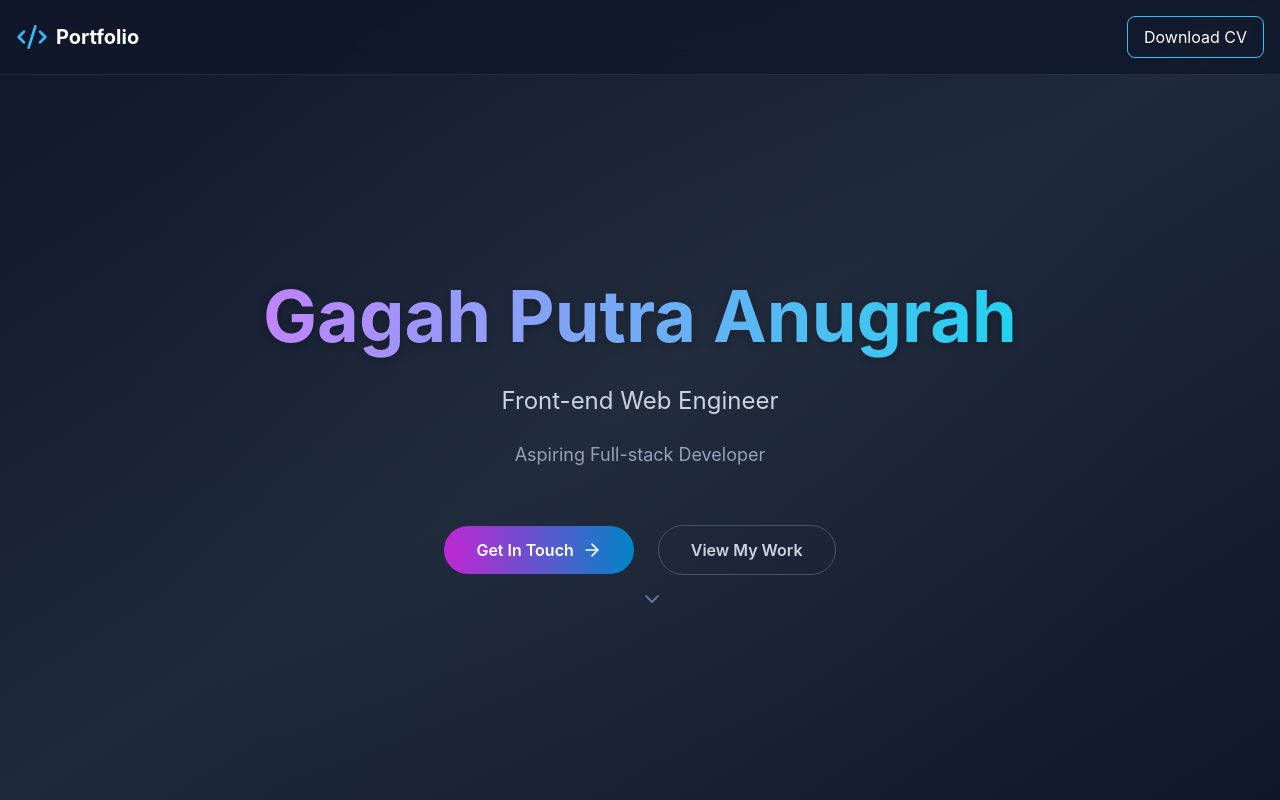
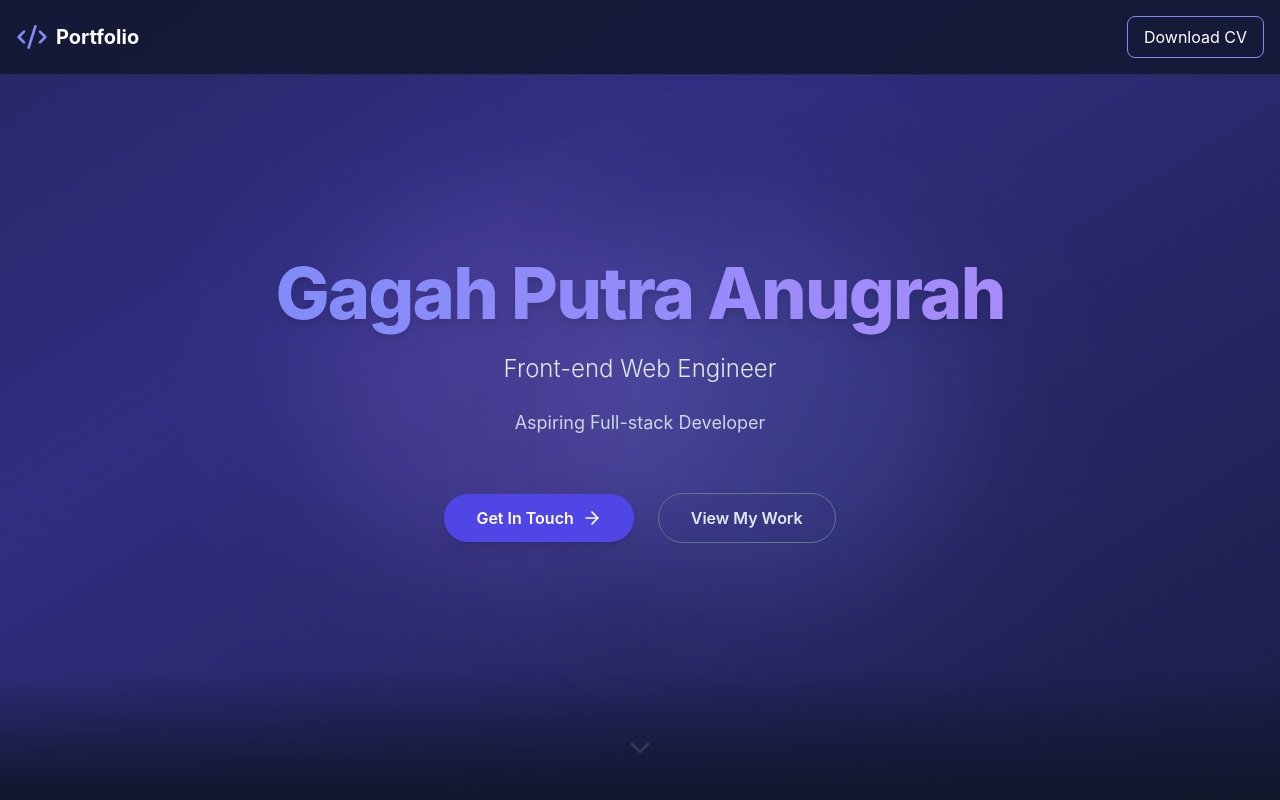
Before and after one commit to agaaaptr/developer-portfolio, a Next.js app: page / in a window 1280 px wide. Shown: the top 800 px of the page. Built offline with nearby package versions, Linux system fonts and the light colour scheme.

Commit message:
feat: enhance layout with background manager, improve contact section, and update styles

```diff
--- a/src/app/globals.css
+++ b/src/app/globals.css
@@ -8,8 +8,12 @@
   }
 
   body {
-    @apply bg-secondary-900 text-white;
+    @apply bg-secondary-900 text-white transition-colors duration-500;
   }
+}
+
+.section-bg-enter {
+  @apply bg-secondary-800;
 }
 
 /* Custom scrollbar */
--- a/src/app/layout.tsx
+++ b/src/app/layout.tsx
@@ -1,10 +1,12 @@
 import './globals.css';
 import { ScrollToTopButton } from '@/components/ui/ScrollToTopButton';
+import { BackgroundManager } from '@/components/layout/BackgroundManager';
 
 export default function RootLayout({ children }: { children: React.ReactNode }) {
   return (
     <html lang="en">
       <body>
+        <BackgroundManager />
         {children}
         <ScrollToTopButton />
       </body>
--- /dev/null
+++ b/src/components/layout/BackgroundManager.tsx
@@ -0,0 +1,28 @@
+"use client";
+
+import { useEffect } from 'react';
+
+export const BackgroundManager: React.FC = () => {
+  useEffect(() => {
+    const sections = document.querySelectorAll('section[id]');
+
+    const observer = new IntersectionObserver(
+      (entries) => {
+        entries.forEach(entry => {
+          if (entry.isIntersecting) {
+            document.body.classList.add('section-bg-enter');
+          } else {
+            document.body.classList.remove('section-bg-enter');
+          }
+        });
+      },
+      { threshold: 0.1 } // Adjust threshold as needed
+    );
+
+    sections.forEach(section => observer.observe(section));
+
+    return () => sections.forEach(section => observer.unobserve(section));
+  }, []);
+
+  return null;
+};
--- a/src/components/sections/Experience.tsx
+++ b/src/components/sections/Experience.tsx
@@ -25,8 +25,9 @@ export const ExperienceSection: React.FC = () => (
             whileInView={{ opacity: 1, y: 0 }}
             transition={{ duration: 0.5, delay: index * 0.1 }}
             viewport={{ once: true, amount: 0.3 }}
+            className="flex"
           >
-            <GradientCard>
+            <GradientCard className="flex flex-col">
               <div className="space-y-4">
                 {/* Company & Position */}
                 <div className="flex items-center space-x-2 text-white">
--- a/src/components/sections/Hero.tsx
+++ b/src/components/sections/Hero.tsx
@@ -1,45 +1,59 @@
+"use client";
+
 import React from 'react';
 import { motion } from 'framer-motion';
 import { ChevronDown, ArrowRight } from 'lucide-react';
 import personalData from '@/data/personal.json';
 
-export const HeroSection: React.FC = () => (
-  <section className="relative min-h-screen flex items-center justify-center bg-secondary-900 text-white pt-16 px-4 overflow-hidden">
-    {/* Subtle Radial Gradient Background */}
-    <div className="absolute inset-0 bg-gradient-to-br from-secondary-900 via-secondary-800 to-secondary-900" />
-    <div className="absolute inset-0" style={{ background: 'radial-gradient(circle at center, rgba(100, 100, 100, 0.05) 0%, transparent 70%)' }} />
+export const HeroSection: React.FC = () => {
+  return (
+    <section
+      id="hero"
+      className="relative min-h-screen flex items-center justify-center text-white overflow-hidden"
+    >
+      {/* Animated Gradient Background */}
+      <div
+        className="absolute inset-0 bg-gradient-to-br from-secondary-900 via-primary-900 to-secondary-900 animate-background-pan"
+        style={{ backgroundSize: '200% 200%' }}
+      />
 
-    <div className="relative z-10 max-w-4xl mx-auto text-center">
+      {/* Blob Animation */}
+      <div className="absolute top-1/4 left-1/4 w-96 h-96 bg-accent-500 rounded-full mix-blend-screen filter blur-3xl opacity-20 animate-blob" />
+      <div className="absolute bottom-1/4 right-1/4 w-96 h-96 bg-primary-500 rounded-full mix-blend-screen filter blur-3xl opacity-20 animate-blob animation-delay-4000" />
+
+      {/* Content */}
+      <div className="relative z-10 max-w-4xl mx-auto text-center px-4">
         <motion.div
           initial={{ opacity: 0, y: 30 }}
           animate={{ opacity: 1, y: 0 }}
-        transition={{ duration: 0.8 }}
+          transition={{ duration: 0.8, ease: "easeOut" }}
           className="space-y-6"
         >
           <motion.h1
-          className="text-5xl md:text-7xl font-bold"
-          animate={{ y: [0, -10, 0] }}
-          transition={{ duration: 4, repeat: Infinity, ease: "easeInOut" }}
+            className="text-5xl md:text-7xl font-extrabold tracking-tight"
+            initial={{ opacity: 0 }}
+            animate={{ opacity: 1 }}
+            transition={{ delay: 0.2, duration: 0.8 }}
           >
-          <span className="bg-gradient-to-r from-purple-400 to-cyan-400 bg-clip-text text-transparent drop-shadow-[0_2px_4px_rgba(0,0,0,0.2)]">
+            <span className="bg-gradient-to-r from-primary-400 to-accent-400 bg-clip-text text-transparent drop-shadow-lg">
               {personalData.name}
             </span>
           </motion.h1>
 
           <motion.p
-          className="text-xl md:text-2xl text-secondary-300"
+            className="text-xl md:text-2xl text-secondary-200 font-light"
             initial={{ opacity: 0 }}
             animate={{ opacity: 1 }}
-          transition={{ delay: 0.3 }}
+            transition={{ delay: 0.4, duration: 0.8 }}
           >
             {personalData.title}
           </motion.p>
 
           <motion.p
-          className="max-w-2xl mx-auto text-lg text-secondary-400"
+            className="max-w-2xl mx-auto text-lg text-secondary-300"
             initial={{ opacity: 0 }}
             animate={{ opacity: 1 }}
-          transition={{ delay: 0.5 }}
+            transition={{ delay: 0.6, duration: 0.8 }}
           >
             {personalData.subtitle}
           </motion.p>
@@ -48,13 +62,17 @@ export const HeroSection: React.FC = () => (
             className="flex items-center justify-center flex-col sm:flex-row space-y-4 sm:space-y-0 sm:space-x-6 pt-8"
             initial={{ opacity: 0, y: 20 }}
             animate={{ opacity: 1, y: 0 }}
-          transition={{ delay: 0.7 }}
+            transition={{ delay: 0.8, duration: 0.8 }}
           >
             <motion.a
               href="#contact"
-            whileHover={{ scale: 1.05, boxShadow: '0 0 25px rgba(192, 38, 211, 0.4)' }}
+              whileHover={{
+                scale: 1.05,
+                boxShadow: '0 0 30px rgba(99, 102, 241, 0.5)',
+                transition: { duration: 0.3 }
+              }}
               whileTap={{ scale: 0.95 }}
-            className="bg-gradient-to-r from-accent-600 to-primary-600 text-white px-8 py-3 rounded-full font-semibold transition-all duration-300 flex items-center space-x-2 group"
+              className="bg-primary-600 text-white px-8 py-3 rounded-full font-semibold transition-all duration-300 flex items-center space-x-2 group shadow-lg"
             >
               <span>Get In Touch</span>
               <ArrowRight className="h-5 w-5 group-hover:translate-x-1 transition-transform" />
@@ -62,22 +80,39 @@ export const HeroSection: React.FC = () => (
 
             <motion.a
               href="#projects"
-            whileHover={{ scale: 1.05, borderColor: 'rgba(148, 163, 184, 0.7)' }}
+              whileHover={{
+                scale: 1.05,
+                backgroundColor: 'rgba(255, 255, 255, 0.1)',
+                transition: { duration: 0.3 }
+              }}
               whileTap={{ scale: 0.95 }}
-            className="border border-secondary-600 text-secondary-300 px-8 py-3 rounded-full font-semibold hover:bg-secondary-800 hover:text-white transition-all duration-300"
+              className="border border-secondary-500 text-secondary-200 px-8 py-3 rounded-full font-semibold hover:text-white transition-all duration-300"
             >
               View My Work
             </motion.a>
           </motion.div>
         </motion.div>
+      </div>
 
+      {/* Scroll Down Indicator */}
       <motion.div
-        className="absolute -bottom-8 left-1/2 transform -translate-x-1/2"
+        className="absolute bottom-10 left-1/2 -translate-x-1/2"
+        initial={{ opacity: 0 }}
+        animate={{ opacity: 1 }}
+        transition={{ delay: 1.2, duration: 0.8 }}
+      >
+        <motion.div
           animate={{ y: [0, 10, 0] }}
           transition={{ duration: 2, repeat: Infinity, ease: "easeInOut" }}
         >
-        <ChevronDown className="h-6 w-6 text-secondary-500" />
+          <a href="#about" aria-label="Scroll to next section">
+            <ChevronDown className="h-8 w-8 text-secondary-500 hover:text-white transition-colors" />
+          </a>
         </motion.div>
-    </div>
+      </motion.div>
+
+      {/* Seamless bottom edge */}
+      <div className="absolute bottom-0 left-0 w-full h-32 bg-gradient-to-t from-secondary-900 to-transparent" />
     </section>
   );
+};
--- a/src/components/sections/Projects.tsx
+++ b/src/components/sections/Projects.tsx
@@ -26,8 +26,9 @@ export const ProjectsSection: React.FC = () => (
             whileInView={{ opacity: 1, y: 0 }}
             transition={{ duration: 0.5, delay: index * 0.1 }}
             viewport={{ once: true, amount: 0.3 }}
+            className="flex"
           >
-            <GradientCard>
+            <GradientCard className="flex flex-col">
               <div className="space-y-4">
                 <div className="w-full h-48 rounded-lg overflow-hidden relative">
                   <Image
--- a/src/components/sections/Skills.tsx
+++ b/src/components/sections/Skills.tsx
@@ -25,8 +25,9 @@ export const SkillsSection: React.FC = () => (
             whileInView={{ opacity: 1, y: 0 }}
             transition={{ duration: 0.5, delay: index * 0.1 }}
             viewport={{ once: true, amount: 0.3 }}
+            className="flex"
           >
-            <GradientCard>
+            <GradientCard className="flex flex-col">
               <div className="text-center space-y-4">
                 <div className="w-16 h-16 mx-auto bg-gradient-to-br from-primary-500/20 to-accent-500/20 rounded-full flex items-center justify-center">
                   {category.category === 'Frontend' && <Palette className="h-8 w-8 text-primary-400" />}
--- a/tailwind.config.js
+++ b/tailwind.config.js
@@ -9,18 +9,17 @@ module.exports = {
   theme: {
     extend: {
       colors: {
-        // Cool color palette untuk dark theme
         primary: {
-          50: '#f0f9ff',
-          100: '#e0f2fe',
-          200: '#bae6fd',
-          300: '#7dd3fc',
-          400: '#38bdf8',
-          500: '#0ea5e9',
-          600: '#0284c7',
-          700: '#0369a1',
-          800: '#075985',
-          900: '#0c4a6e',
+          50: '#eef2ff',
+          100: '#e0e7ff',
+          200: '#c7d2fe',
+          300: '#a5b4fc',
+          400: '#818cf8',
+          500: '#6366f1',
+          600: '#4f46e5',
+          700: '#4338ca',
+          800: '#3730a3',
+          900: '#312e81',
         },
         secondary: {
           50: '#f8fafc',
@@ -35,16 +34,16 @@ module.exports = {
           900: '#0f172a',
         },
         accent: {
-          50: '#fdf4ff',
-          100: '#fae8ff',
-          200: '#f5d0fe',
-          300: '#f0abfc',
-          400: '#e879f9',
-          500: '#d946ef',
-          600: '#c026d3',
-          700: '#a21caf',
-          800: '#86198f',
-          900: '#701a75',
+          50: '#f5f3ff',
+          100: '#ede9fe',
+          200: '#ddd6fe',
+          300: '#c4b5fd',
+          400: '#a78bfa',
+          500: '#8b5cf6',
+          600: '#7c3aed',
+          700: '#6d28d9',
+          800: '#5b21b6',
+          900: '#4c1d95',
         }
       },
       fontFamily: {
@@ -55,6 +54,7 @@ module.exports = {
         'slide-up': 'slideUp 0.6s ease-out',
         'bounce-gentle': 'bounceGentle 2s ease-in-out infinite',
         'blob': 'blob 7s infinite',
+        'background-pan': 'backgroundPan 15s linear infinite',
       },
       keyframes: {
         fadeIn: {
@@ -83,6 +83,11 @@ module.exports = {
             transform: 'translate(0px, 0px) scale(1)',
           },
         },
+        backgroundPan: {
+          '0%': { backgroundPosition: '0% 50%' },
+          '50%': { backgroundPosition: '100% 50%' },
+          '100%': { backgroundPosition: '0% 50%' },
+        },
       },
     },
   },
```
Also changed, not shown: src/components/sections/Contact.tsx (+55 -10 lines). Lines whose indentation alone changed are shown as unchanged.
